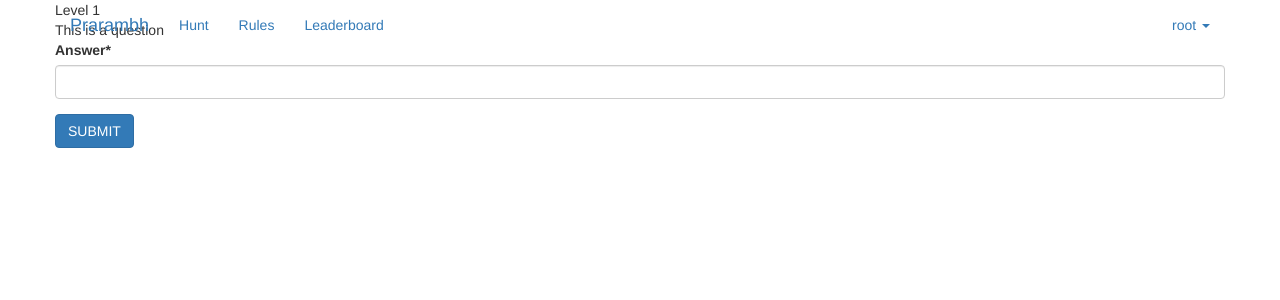
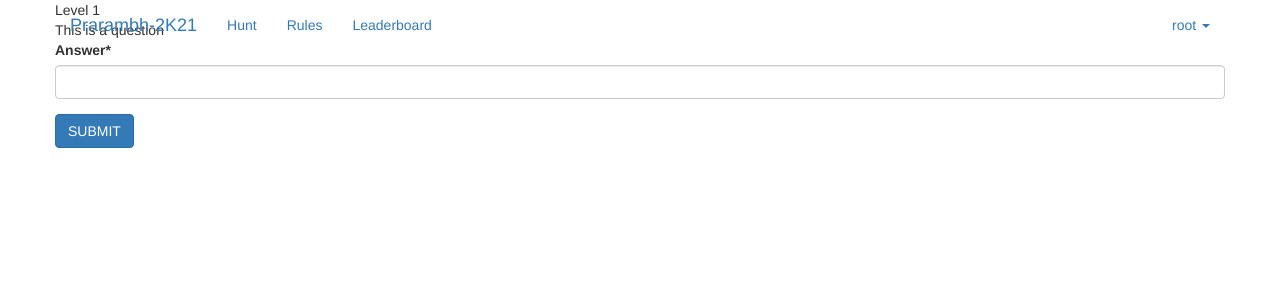
Before and after one commit to ligmitz/cryptic-hunt, a Django app: page /hunt/ in a window 1280 px wide. Shown: the top 300 px of the page. Run offline with Django 3.2, Linux system fonts and the light colour scheme; a user stored in the database is signed in; data comes from the database, SQL or seed files in the repository; some libraries are stand-ins or nearby versions.

Commit message:
checking2

```diff
--- a/templates/base.html
+++ b/templates/base.html
@@ -27,7 +27,7 @@
                     <span class="icon-bar" style="background-color: black"></span>
                     <span class="icon-bar" style="background-color: black"></span>
                 </button>
-                <a class="navbar-brand navbar-text-brand" href="/">Prarambh</a>
+                <a class="navbar-brand navbar-text-brand" href="/">Prarambh-2K21</a>
             </div>
             <div id="navbar" class="collapse navbar-collapse">
                 <ul class="nav navbar-nav navbar-text-common">
```
